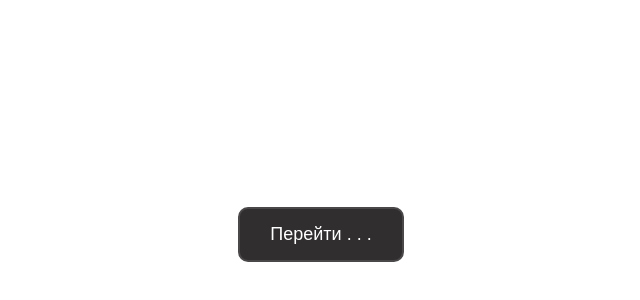
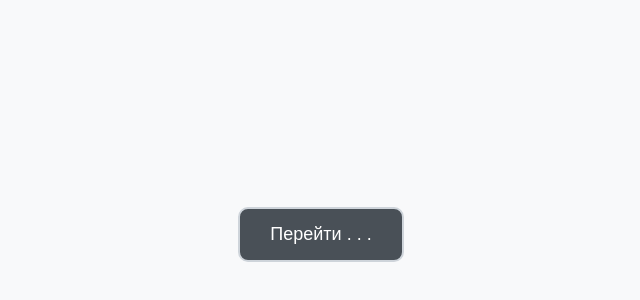
Before and after one commit to driversline/t.me-vtb, a plain HTML site: page index.html in a window 1280 px wide. Shown: the part 166-466 px from the top of the page, without its empty margins (319-959 px from the left). Drawn offline with Linux system fonts and the light colour scheme.

Commit message:
Update index.html

```diff
--- a/index.html
+++ b/index.html
@@ -12,12 +12,12 @@
             align-items: center;
             height: 100vh;
             margin: 0;
-            background-color: #fff; /* Белый фон */
+            background-color: #f8f9fa; /* Светлый фон */
         }
         .button {
-            background-color: #302e2e; /* Темно-серая кнопка */
-            color: white;
-            border: 2px solid #4a4848; /* Светлее обводка */
+            background-color: #495057; /* Темно-серая кнопка */
+            color: #ffffff; /* Белый текст */
+            border: 2px solid #ced4da; /* Светло-серая обводка */
             padding: 15px 30px;
             text-align: center;
             text-decoration: none;
@@ -27,7 +27,7 @@
             transition: background-color 0.3s ease;
         }
         .button:hover {
-            background-color: #4a4848; /* Цвет кнопки при наведении */
+            background-color: #343a40; /* Цвет кнопки при наведении */
         }
     </style>
 </head>
```
